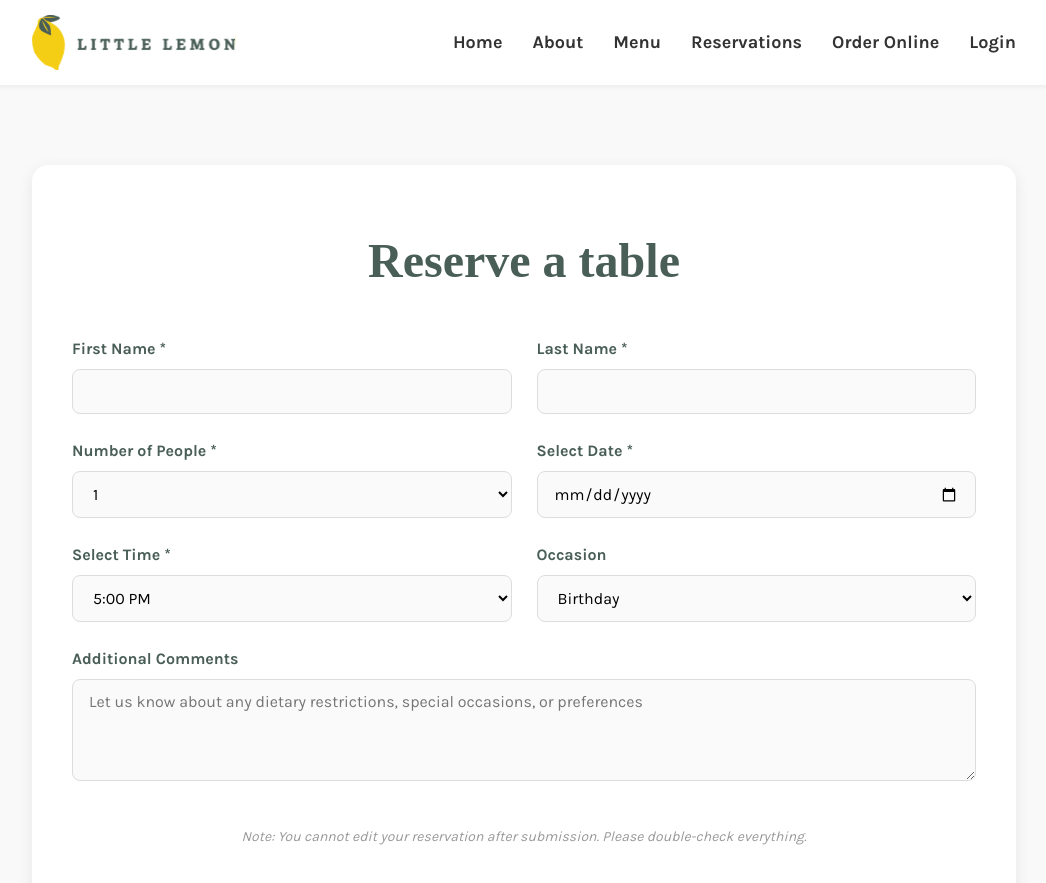
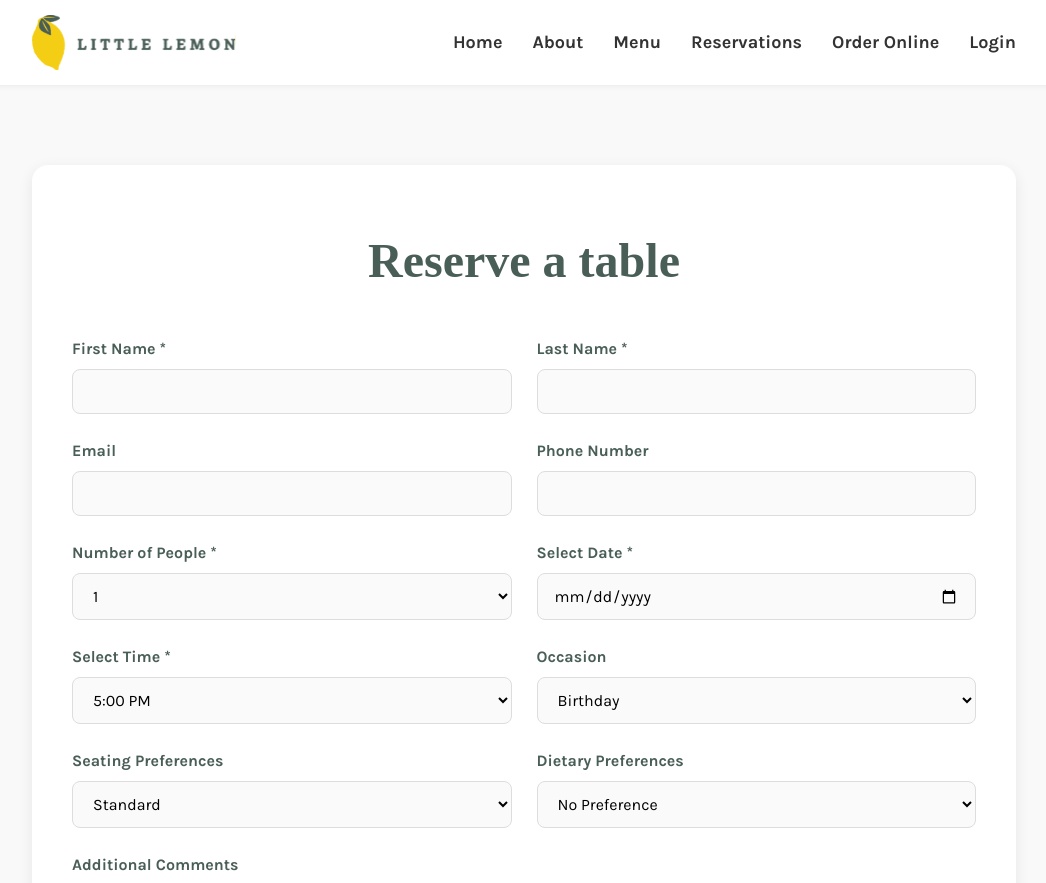
Before and after one commit to tanveeransari/little-lemon, a React (Create React App) app: page /booking in a window 1280 px wide. Shown: the top 883 px of the page, without its empty margins (116-1162 px from the left). Built offline with nearby package versions, Linux system fonts and the light colour scheme; a web font is replaced by a local one.

Commit message:
Create a Main component

```diff
--- a/src/App.js
+++ b/src/App.js
@@ -1,29 +1,11 @@
 import { Fragment } from "react/jsx-runtime";
-import { Routes, Route } from "react-router-dom";
 import "./App.css";
-import Header from "./Header";
-import Nav from "./Nav";
-import Footer from "./Footer";
-import Main from "./Main";
-import BookingPage from "./pages/BookingPage";
+import Main from "./components/Main.jsx";
 
 function App() {
   return (
     <Fragment>
-      <Nav />
-      <Routes>
-        <Route
-          path="/"
-          element={
-            <>
-              <Header />
-              <Main />
-            </>
-          }
-        />
-        <Route path="/booking" element={<BookingPage />} />
-      </Routes>
-      <Footer />
+      <Main />
     </Fragment>
   );
 }
--- a/src/components/BookingForm.jsx
+++ b/src/components/BookingForm.jsx
@@ -1,4 +1,3 @@
-// src/components/BookingForm.jsx
 import { useState, useEffect } from "react";
 
 function BookingForm({ availableTimes, updateAvailableTimes, onSubmitSuccess }) {
@@ -10,7 +9,7 @@ function BookingForm({ availableTimes, updateAvailableTimes, onSubmitSuccess })
     guests: "1",
     date: "",
     time: availableTimes[0] || "", // will be set properly on mount
-    occasion: "Birthday",
+    occasion: "None",
     dietpref: "No Preference",
     seating: "Standard",
     comments: "",
@@ -100,15 +99,24 @@ function BookingForm({ availableTimes, updateAvailableTimes, onSubmitSuccess })
         </div>
       </div>
 
-      {/* Contact row – unchanged */}
+      <div className="form-row">
+        <div className="form-group">
+          <label htmlFor="email">Email</label>
+          <input type="email" id="email" name="email" value={formData.email} onChange={handleChange} required />
+        </div>
+        <div className="form-group">
+          <label htmlFor="phone">Phone Number</label>
+          <input type="tel" id="phone" name="phone" value={formData.phone} onChange={handleChange} required />
+        </div>
+      </div>
 
       <div className="form-row">
         <div className="form-group">
           <label htmlFor="guests">Number of People *</label>
           <select id="guests" name="guests" value={formData.guests} onChange={handleChange} required>
-            {[1, 2, 3, 4, 5, 6, 7, 8, 9, 10].map((n) => (
-              <option key={n} value={n}>
-                {n}
+            {[...Array(10).keys()].map((n) => (
+              <option key={n + 1} value={n + 1}>
+                {n + 1}
               </option>
             ))}
           </select>
@@ -133,6 +141,7 @@ function BookingForm({ availableTimes, updateAvailableTimes, onSubmitSuccess })
         <div className="form-group">
           <label htmlFor="occasion">Occasion</label>
           <select id="occasion" name="occasion" value={formData.occasion} onChange={handleChange}>
+            <option value="None">Birthday</option>
             <option value="Birthday">Birthday</option>
             <option value="Anniversary">Anniversary</option>
             <option value="Engagement">Engagement</option>
@@ -142,7 +151,29 @@ function BookingForm({ availableTimes, updateAvailableTimes, onSubmitSuccess })
         </div>
       </div>
 
-      {/* Seating, Dietary, Comments – unchanged */}
+      <div className="form-row">
+        <div className="form-group">
+          <label htmlFor="seating">Seating Preferences</label>
+          <select id="seating" name="seating" value={formData.seating} onChange={handleChange}>
+            <option value="Standard">Standard</option>
+            <option value="Window">Window Seating</option>
+            <option value="Patio">Patio</option>
+            <option value="Bar">Bar</option>
+          </select>
+        </div>
+
+        <div className="form-group">
+          <label htmlFor="dietpref">Dietary Preferences</label>
+          <select id="dietpref" name="dietpref" value={formData.dietpref} onChange={handleChange}>
+            <option value="No Preference">No Preference</option>
+            <option value="Vegetarian">Vegetarian</option>
+            <option value="Vegan">Vegan</option>
+            <option value="Gluten-Free">Gluten-Free</option>
+            <option value="Halal">Halal</option>
+            <option value="Kosher">Kosher</option>
+          </select>
+        </div>
+      </div>
 
       <div className="form-group full-width">
         <label htmlFor="comments">Additional Comments</label>
--- /dev/null
+++ b/src/components/Main.jsx
@@ -0,0 +1,29 @@
+import { Routes, Route } from "react-router-dom";
+import Header from "../Header";
+import Nav from "../Nav";
+import Footer from "../Footer";
+import Body from "../Body";
+import BookingPage from "../pages/BookingPage";
+
+function Main() {
+  return (
+    <>
+      <Nav />
+      <Routes>
+        <Route
+          path="/"
+          element={
+            <>
+              <Header />
+              <Body />
+            </>
+          }
+        />
+        <Route path="/booking" element={<BookingPage />} />
+      </Routes>
+      <Footer />
+    </>
+  );
+}
+
+export default Main;
--- a/src/pages/BookingPage.jsx
+++ b/src/pages/BookingPage.jsx
@@ -14,8 +14,10 @@ function BookingPage() {
     }
     return times;
   };
-
-  const [availableTimes, setAvailableTimes] = useState(generateTimes(17, 22, 15));
+  const initializeTimes = () => {
+    return generateTimes(17, 22, 15); // 5:00 PM to 10:00 PM every 15 mins
+  };
+  const [availableTimes, setAvailableTimes] = useState(initializeTimes());
 
   const [sent, setSent] = useState(false);
   const [confirmedData, setConfirmedData] = useState(null);
@@ -29,8 +31,10 @@ function BookingPage() {
       setSent(false);
       setConfirmedData(null);
       resetForm(); // reset only the form fields, not availableTimes
-    }, 3000);
+      document.location.href = "/";
+    }, 5000);
   };
+
   const updateAvailableTimes = (date) => {};
   return (
     <main className="reservations-page">
@@ -65,7 +69,7 @@ function BookingPage() {
                   <strong>Occasion:</strong> {confirmedData.occasion}
                 </p>
               </div>
-              <p className="redirect-message">Redirecting in 3 seconds...</p>
+              <p className="redirect-message">Redirecting in 5 seconds...</p>
             </div>
           ) : (
             <BookingForm
```
Also changed, not shown: src/Body.js (renamed from src/Main.js, +3 -12 lines).
